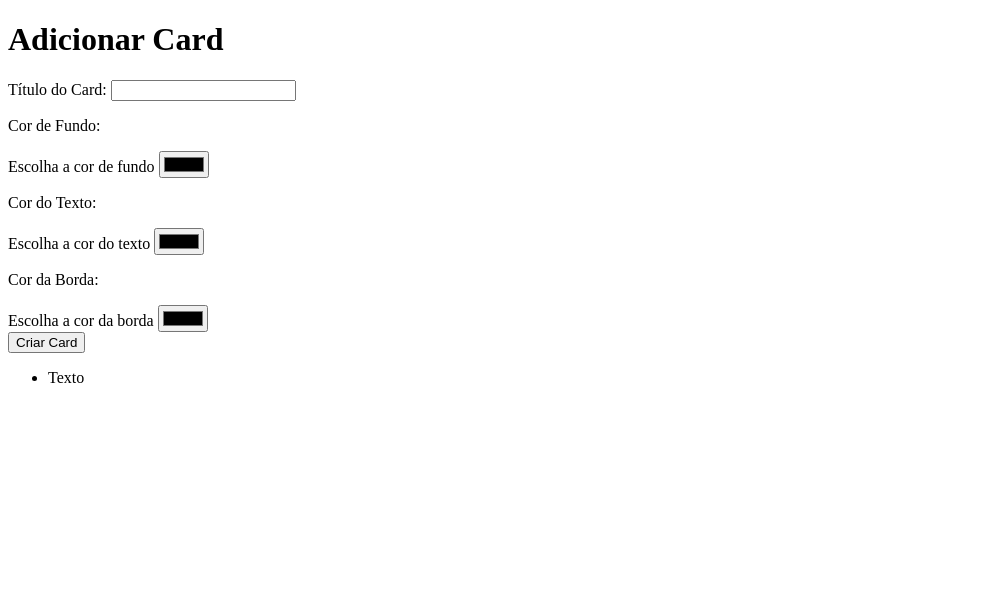
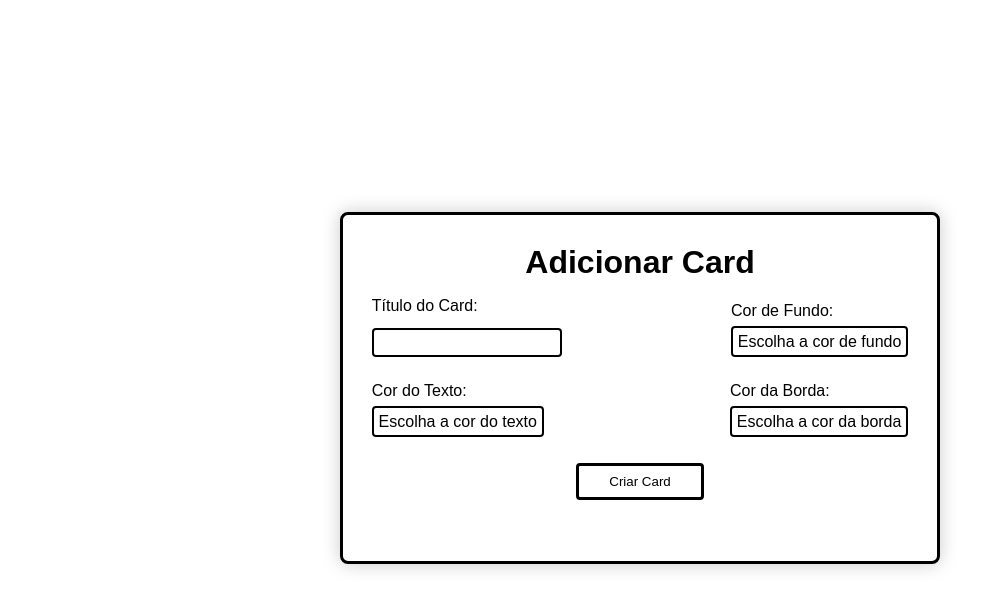
Before and after one commit to kauasilvandrade/adicionar-card, a plain HTML site: page index.html in a window 1280 px wide. Shown: the whole page, without its empty margins (0-1001 px from the left). Drawn offline with Linux system fonts and the light colour scheme.

Commit message:
terminando o css

```diff
--- a/index.html
+++ b/index.html
@@ -4,6 +4,7 @@
     <meta charset="UTF-8">
     <meta name="viewport" content="width=device-width, initial-scale=1.0">
     <title>Adicionar Card</title>
+    <link rel="stylesheet" href="style.css">
 </head>
 <body>
     <!-- CONTEÚDO -->
@@ -42,24 +43,14 @@
                         <input type="color" name="corBordaCard" id="corBordaCard">
                     </div>
 
-                    <button class="btnCriar">Criar Card</button>
+                </div>
 
-                </div>
+                <button class="btnCriar">Criar Card</button>
 
             </section>
 
             <!-- SEÇÃO DE MOSTRAR OS CARD CRIADOS -->
             <section class="secaoMostrarCard">
-
-                <ul class="secaoMostrarCard__listaCards">
-
-                    <li class="listaCards__cardItem">
-
-                        <p>Texto</p>
-
-                    </li>
-
-                </ul>
 
             </section>
 
@@ -67,5 +58,7 @@
 
     </main>
 
+    <script src="script.js"></script>
+
 </body>
 </html>
--- a/style.css
+++ b/style.css
@@ -0,0 +1,118 @@
+* {
+    margin: 0;
+    padding: 0;
+    box-sizing: border-box;
+}
+
+body {
+    font-family: Arial, Helvetica, sans-serif;
+    display: flex;
+    align-items: center;
+    justify-content: center;
+    height: 97vh;
+}
+
+/* CONTEÚDO */
+.conteudo {
+    background-color: white;
+    max-width: 600px;
+    width: 100%;
+    padding: 1.8rem;
+    border-radius: 8px;
+    box-shadow: 0px 0px 18px #00000036;
+    border: 3px solid black;
+}
+
+.container {}
+
+h1 {
+    text-align: center;
+    margin-bottom: 1rem;
+}
+
+/* SEÇÃO DE CRIAR CARDS  */
+.secaoCriarCard {
+    margin-bottom: 2rem;
+}
+
+.secaoCriarCard__inputs {
+    display: flex;
+    margin-bottom: 2rem;
+    flex-wrap: wrap;
+    gap: 1.6rem;
+    align-items: center;
+    justify-content: space-between;
+}
+
+.inputBox {
+    position: relative;
+}
+
+.inputBox label:first-child {
+    margin-bottom: 0.8rem;
+    display: block;
+    cursor: pointer;
+}
+
+.inputBox label:nth-child(n+2) {
+    border: 2px solid black;
+    padding: 0.3rem;
+    border-radius: 4px;
+    cursor: pointer;
+}
+
+.inputBox input[type="text"] {
+    display: block;
+    padding: 0.3rem;
+    border-radius: 4px;
+    border: 2px solid black;
+}
+
+.inputBox input[type="color"] {
+    overflow: hidden;
+    visibility: hidden;
+    position: absolute;
+    right: 0.4rem;
+    height: 1rem;
+    width: 1rem;
+}
+
+.inputBox p {
+    margin-bottom: 0.8rem;
+}
+
+button {
+    margin: auto;
+    display: block;
+    padding: 0.5rem;
+    border-radius: 4px;
+    width: 8rem;
+    cursor: pointer;
+    background: transparent;
+    border: 3px solid black;
+}
+
+button:hover {
+    background-color: rgb(230, 228, 228);
+    transition: .5s;
+}
+
+/* SEÇÃO DE MOSTRAR OS CARD CRIADOS  */
+.secaoMostrarCard {}
+
+.secaoMostrarCard__listaCards {
+    display: flex;
+    flex-wrap: wrap;
+    gap: 1rem;
+    list-style: none;
+    justify-content: space-between;
+}
+
+.listaCards__cardItem {
+    width: 100%;
+    max-width: 10rem;
+    display: flex;
+    height: 10rem;
+    align-items: center;
+    justify-content: center;
+}
```
